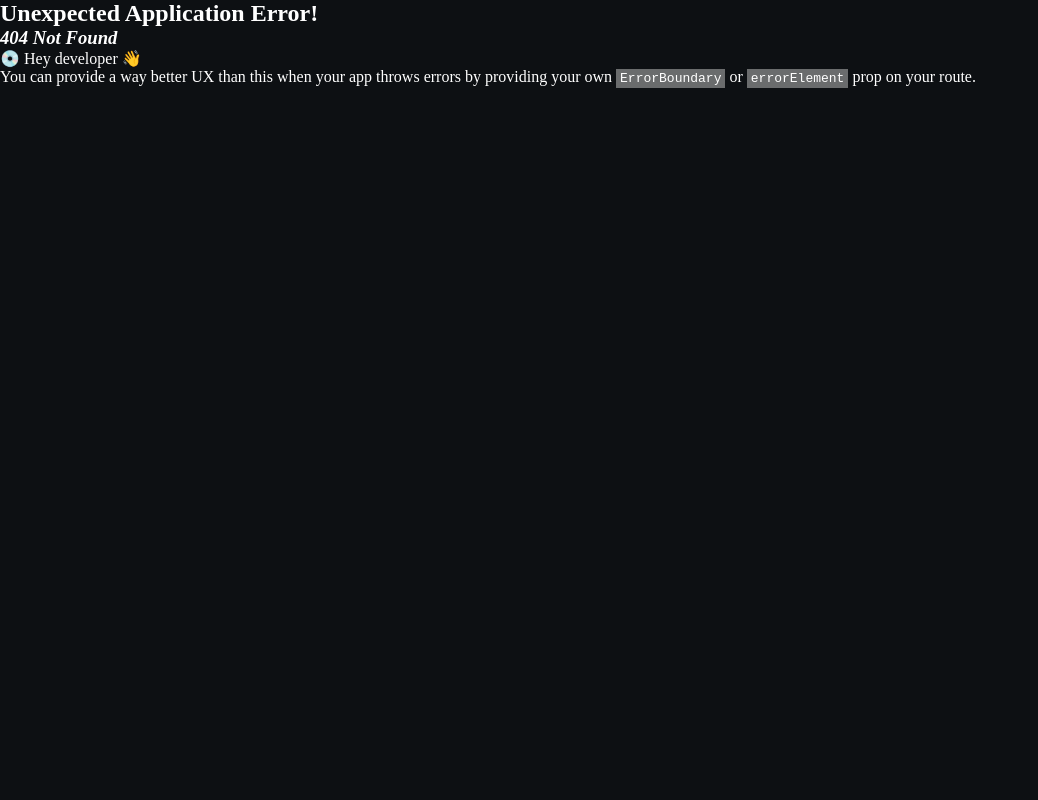
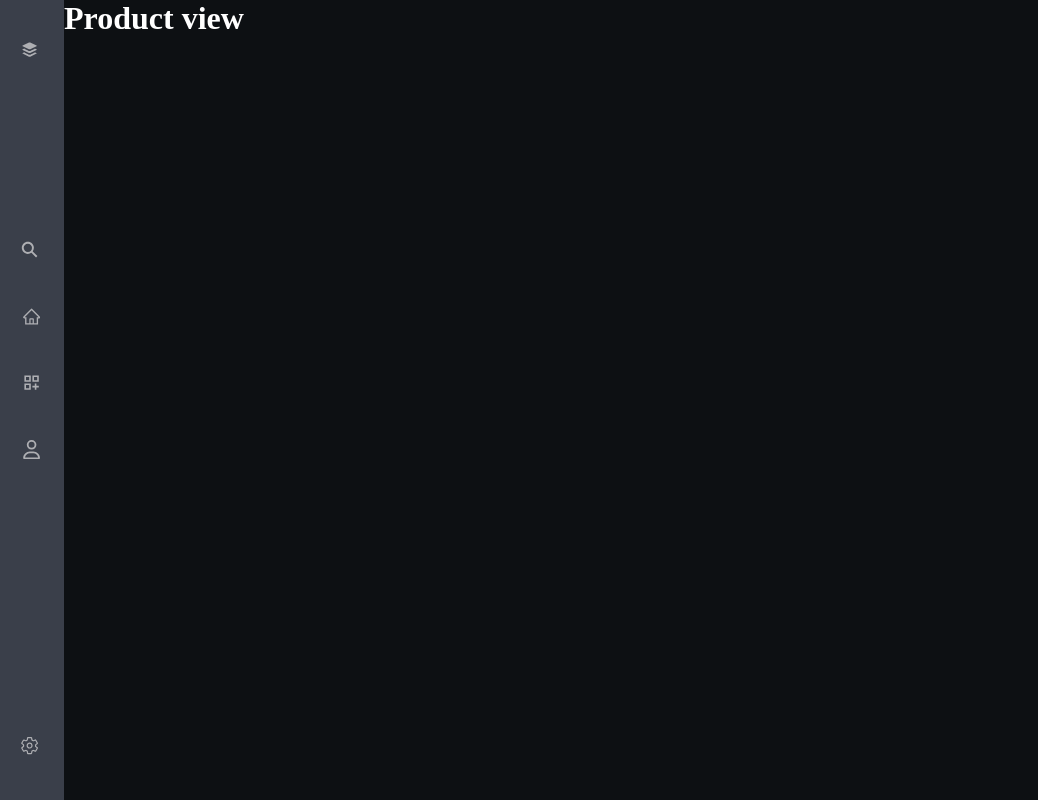
Before and after one commit to Imo-oje/local-library-ui, a React (Vite) app: page /books/1 in a window 1280 px wide. Before the commit this address had no page. Shown: the whole page, without its empty margins (0-1038 px from the left). Built offline with nearby package versions, Linux system fonts and the light colour scheme.

Commit message:
books and details page

```diff
--- a/src/App.jsx
+++ b/src/App.jsx
@@ -4,8 +4,9 @@ import { IoPlaySharp } from "react-icons/io5";
 import { FiHeart } from "react-icons/fi";
 import { BsWindowSidebar } from "react-icons/bs";
 import Carousel from "./components/Carousel";
+import { Link } from "react-router-dom";
 
-/* function getData() {
+function getData() {
   const [loading, setLoading] = useState(true);
   const [data, setData] = useState(null);
   const [error, setError] = useState(null);
@@ -24,28 +25,33 @@ import Carousel from "./components/Carousel";
   }, []);
 
   return { loading, data, error };
-} */
+}
 
 function App() {
-  /*   const { loading, data, error } = getData();
+  const { loading, data, error } = getData();
   if (error) {
     return <h2>{error} : A network error was encountered!</h2>;
-  } */
+  }
   return (
     <Layout>
       <Carousel />
 
       {/* <div className="faded-circle"></div> */}
-      {/*
-      <h2>
+      {
+        <div>
           {loading
             ? "loading..."
             : data.length <= 0
             ? "No books available"
             : data.map((book) => {
-              return <p key={book._id}>{book.title}</p>;
+                return (
+                  <Link to={`/books/${book._id}`} key={book._id}>
+                    {book.title}
+                  </Link>
+                );
               })}
-      </h2> */}
+        </div>
+      }
     </Layout>
   );
 }
--- /dev/null
+++ b/src/components/views/product/ProductDetail.jsx
@@ -0,0 +1,10 @@
+import Layout from "../../../Layout";
+import "./product_detail.css";
+
+export default function () {
+  return (
+    <Layout>
+      <h1>Product view</h1>
+    </Layout>
+  );
+}
--- a/src/index.css
+++ b/src/index.css
@@ -62,3 +62,8 @@ body {
   );
   filter: progid:DXImageTransform.Microsoft.gradient(startColorstr="#3b404b",endColorstr="#111419",GradientType=1);
 }
+
+a {
+  display: block;
+  color: #fff;
+}
--- a/src/main.jsx
+++ b/src/main.jsx
@@ -8,6 +8,7 @@ import Profile from "./pages/Profile.jsx";
 import Search from "./components/Search.jsx";
 import "./index.css";
 import "./styles/responsive.css";
+import ProductDetail from "./components/views/product/ProductDetail.jsx";
 
 const router = createBrowserRouter([
   {
@@ -30,6 +31,10 @@ const router = createBrowserRouter([
     path: "/settings",
     element: <Settings />,
   },
+  {
+    path: "/books/:id",
+    element: <ProductDetail />,
+  },
 ]);
 
 ReactDOM.createRoot(document.getElementById("root")).render(
```
Also changed, not shown: src/components/views/product/product_detail.css (added). Lines whose indentation alone changed are shown as unchanged.
